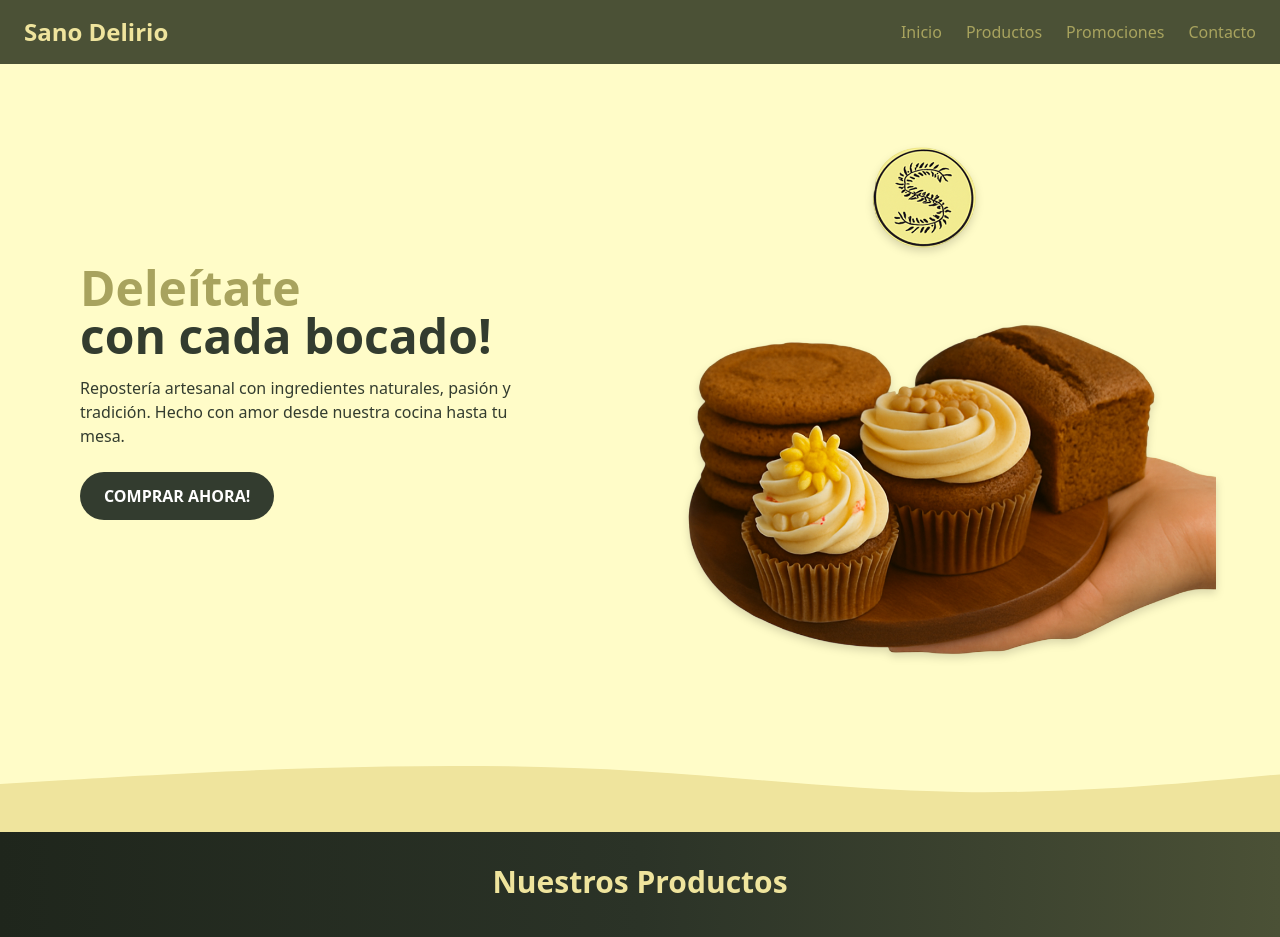
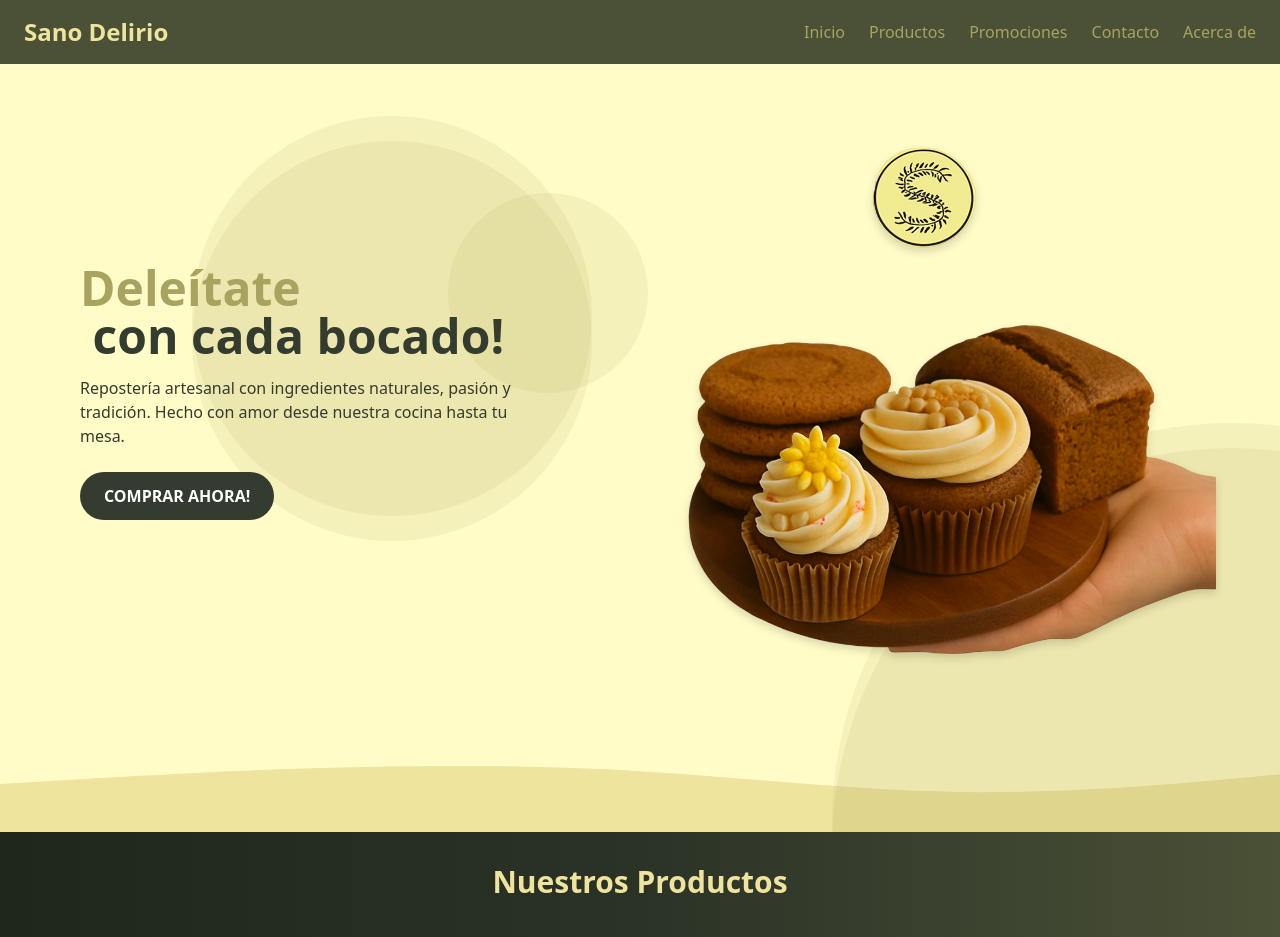
Before and after one commit to diegoabt18/reposteria, a Nuxt app: page / in a window 1280 px wide. Shown: the top 937 px of the page. Built offline with nearby package versions, Linux system fonts and the light colour scheme.

Commit message:
four commit

```diff
--- a/components/Banner.vue
+++ b/components/Banner.vue
@@ -1,33 +1,49 @@
 <template>
   <section class="bg-[#fffcc8] pt-12 overflow-hidden relative">
-    <div class="max-w-6xl mx-auto grid md:grid-cols-2 gap-8 items-center pb-16">
+    <!-- Círculos animados de fondo -->
+    <div class="circles-bg">
+      <div class="circle small"></div>
+      <div class="circle medium"></div>
+      <div class="circle large"></div>
+      <div class="circle small delay-1"></div>
+      <div class="circle medium delay-2"></div>
+    </div>
 
+    <div class="max-w-6xl mx-auto grid md:grid-cols-2 gap-8 items-center pb-16 relative z-10">
       <!-- Texto -->
       <div class="pl-4" ref="textContainer">
         <h1 class="text-5xl font-extrabold">
           <!-- Título -->
-          <span v-for="(letter, index) in titleLetters" :key="index"
+          <span
+            v-for="(letter, index) in titleLetters"
+            :key="index"
             class="letter text-[#A8A35E]"
-            :style="{ animationDelay: `${index * 0.1}s` }">
+            :style="{ animationDelay: `${index * 0.1}s` }"
+          >
             {{ letter }}
           </span>
-           <br>
-
+          <br />
           <!-- Subtítulo -->
-          <span v-for="(letter, index) in subtitleLetters" :key="index"
+          <span
+            v-for="(letter, index) in subtitleLetters"
+            :key="index"
             class="letter text-[#333C2F]"
-            :style="{ animationDelay: `${(index + titleLetters.length) * 0.1}s` }">
-            {{ letter==" " && index > 0 ? "&nbsp;" : letter }}
+            :style="{ animationDelay: `${(index + titleLetters.length) * 0.1}s` }"
+          >
+            {{ letter === ' ' ? '\u00A0' : letter }}
           </span>
         </h1>
 
         <p class="mt-4 text-[#333C2F] max-w-md" ref="description">
           Repostería artesanal con ingredientes naturales, pasión y tradición. Hecho con amor desde nuestra cocina hasta tu mesa.
         </p>
+
         <div class="mt-6">
-          <NuxtLink to="/shop"
+          <NuxtLink
+            to="/shop"
             class="inline-block bg-[#333C2F] text-[#FFFFFF] px-6 py-3 rounded-full transition-all duration-500 transform opacity-0 translate-y-10 hover:bg-[#4B5136] hover:scale-110 hover:rotate-3 font-bold animate-arrival"
-            ref="button">
+            ref="button"
+          >
             COMPRAR AHORA!
           </NuxtLink>
         </div>
@@ -42,70 +58,47 @@
     <!-- Onda decorativa inferior -->
     <div class="overflow-hidden leading-none">
       <svg viewBox="0 0 1440 320" class="w-full h-24 block" preserveAspectRatio="none">
-        <path fill="#EFE49D"
-          d="M0,160L60,149.3C120,139,240,117,360,106.7C480,96,600,96,720,117.3C840,139,960,181,1080,186.7C1200,192,1320,160,1380,144L1440,128V320H0Z" />
+        <path
+          fill="#EFE49D"
+          d="M0,160L60,149.3C120,139,240,117,360,106.7C480,96,600,96,720,117.3C840,139,960,181,1080,186.7C1200,192,1320,160,1380,144L1440,128V320H0Z"
+        />
       </svg>
     </div>
   </section>
 </template>
 
+<script setup>
+import { ref, computed, onMounted } from 'vue'
+import gsap from 'gsap'
 
-<script setup>
-import { onMounted, ref, computed } from 'vue';
-import gsap from 'gsap';
+const description = ref(null)
+const button = ref(null)
+const imageContainer = ref(null)
 
-const title1 = ref(null);
-const title2 = ref(null);
-const description = ref(null);
-const button = ref(null);
-const imageContainer = ref(null);
+// Texto
+const title = 'Deleítate'
+const subtitle = ' con cada bocado!'
 
-// Texto a animar
-const title = "Deleítate";
-const subtitle = " con cada bocado!";
-
-// Dividir el texto en letras individuales
-const titleLetters = computed(() => title.split(''));
-const subtitleLetters = computed(() => subtitle.split(''));
+const titleLetters = computed(() => title.split(''))
+const subtitleLetters = computed(() => subtitle.split(''))
 
 onMounted(() => {
-  // Animación para el título "Deleítate"
-  gsap.from(title1.value, {
-    opacity: 0,
-    y: -50,
-    duration: 1,
-    delay: 0.3,
-    ease: 'power3.out'
-  });
-
-  // Animación para el título "con cada bocado!"
-  gsap.from(title2.value, {
-    opacity: 0,
-    y: 50,
-    duration: 1,
-    delay: 0.5,
-    ease: 'power3.out'
-  });
-
-  // Animación para la descripción
   gsap.from(description.value, {
     opacity: 0,
     x: -100,
     duration: 1,
     delay: 0.7,
     ease: 'power3.out'
-  });
+  })
 
-  // Animación para el botón
   gsap.from(button.value, {
     opacity: 0,
     scale: 0.5,
     duration: 0.8,
     delay: 0.9,
     ease: 'power3.out'
-  });
+  })
 
-  // Animación para la imagen
   gsap.from(imageContainer.value, {
     opacity: 0,
     scale: 0.8,
@@ -113,10 +106,9 @@ onMounted(() => {
     duration: 1,
     delay: 1,
     ease: 'power3.out'
-  });
-});
+  })
+})
 </script>
-
 
 <style scoped>
 @keyframes letterAnimation {
@@ -145,10 +137,70 @@ onMounted(() => {
     opacity: 0;
     transform: translateY(20px);
   }
-
   100% {
     opacity: 1;
     transform: translateY(0);
   }
 }
+
+/* Fondo con círculos animados */
+.circles-bg {
+  position: absolute;
+  inset: 0;
+  z-index: 1;
+  pointer-events: none;
+}
+
+.circle {
+  position: absolute;
+  border-radius: 9999px;
+  background-color: rgba(168, 163, 94, 0.2); /* Dorado suave */
+  opacity: 0.6;
+  animation: float 20s infinite ease-in-out;
+}
+
+.circle.small {
+  width: 400px;
+  height: 400px;
+  top: 10%;
+  left: 15%;
+}
+
+.circle.medium {
+  width: 800px;
+  height: 800px;
+  top: 50%;
+  left: 65%;
+}
+
+.circle.large {
+  width: 200px;
+  height: 200px;
+  top: 20%;
+  left: 35%;
+}
+
+.delay-1 {
+  animation-delay: 5s;
+  top: 75%;
+  left: 20%;
+}
+
+.delay-2 {
+  animation-delay: 10s;
+  top: 25%;
+  left: 50%;
+}
+
+@keyframes float {
+  0% {
+    transform: translateY(0) rotate(0deg);
+  }
+  50% {
+    transform: translateY(-50px) rotate(180deg);
+  }
+  100% {
+    transform: translateY(0) rotate(360deg);
+  }
+}
 </style>
--- a/components/Header.vue
+++ b/components/Header.vue
@@ -3,10 +3,11 @@
       <div class="container mx-auto flex items-center justify-between px-6">
         <div class="text-[#EFE49D] text-2xl font-bold">Sano Delirio</div>
         <nav class="hidden md:flex space-x-6 text-[#A8A35E] font-medium">
-          <a href="#" class="hover:text-[#EFE49D]">Inicio</a>
+          <NuxtLink to="/" class="hover:text-[#EFE49D]">Inicio</NuxtLink>
           <a href="#" class="hover:text-[#EFE49D]">Productos</a>
           <a href="#" class="hover:text-[#EFE49D]">Promociones</a>
           <a href="#" class="hover:text-[#EFE49D]">Contacto</a>
+          <NuxtLink to="/about" class="hover:underline">Acerca de</NuxtLink>
         </nav>
         <button class="md:hidden text-[#EFE49D]" @click="toggleMenu">
           <svg xmlns="http://www.w3.org/2000/svg" class="h-6 w-6" fill="none" viewBox="0 0 24 24" stroke="currentColor">
@@ -22,6 +23,7 @@
         <a href="#" class="block hover:text-[#EFE49D]">Productos</a>
         <a href="#" class="block hover:text-[#EFE49D]">Promociones</a>
         <a href="#" class="block hover:text-[#EFE49D]">Contacto</a>
+        <NuxtLink to="/about" class="hover:underline">Acerca de</NuxtLink>
       </div>
     </header>
   </template>
--- a/package.json
+++ b/package.json
@@ -16,6 +16,7 @@
     "nuxt": "^3.16.2",
     "tailwindcss": "^4.1.4",
     "vue": "^3.5.13",
-    "vue-router": "^4.5.0"
+    "vue-router": "^4.5.0",
+    "vue3-carousel-3d": "^1.0.4"
   }
 }
--- /dev/null
+++ b/pages/about.vue
@@ -0,0 +1,106 @@
+<template>
+    <div>
+      <Header />
+      <section class="bg-gradient-to-r from-[#1f261c] via-[#2b3327] to-[#4B5136] text-white font-sans pt-16 pb-32 px-6 relative overflow-hidden">
+        <div class="max-w-7xl mx-auto text-center">
+          <h2 class="text-4xl font-extrabold text-[#EFE49D] mb-12">Acerca de Nosotros</h2>
+
+          <!-- Sección Misión y Visión -->
+          <div class="grid md:grid-cols-2 gap-12 mb-20">
+            <div class="bg-[#333C2F] rounded-2xl shadow-lg p-8 group hover:scale-105 hover:shadow-xl hover:bg-[#3c4635] transition">
+              <h3 class="text-2xl font-semibold text-[#EFE49D] mb-4 group-hover:text-white">Misión</h3>
+              <p class="text-lg leading-relaxed text-white group-hover:text-[#EFE49D]">
+                Ofrecer productos de repostería artesanal elaborados con ingredientes naturales, brindando una experiencia auténtica, saludable y deliciosa a nuestros clientes.
+              </p>
+            </div>
+            <div class="bg-[#333C2F] rounded-2xl shadow-lg p-8 group hover:scale-105 hover:shadow-xl hover:bg-[#3c4635] transition">
+              <h3 class="text-2xl font-semibold text-[#EFE49D] mb-4 group-hover:text-white">Visión</h3>
+              <p class="text-lg leading-relaxed text-white group-hover:text-[#EFE49D]">
+                Ser una referencia en repostería saludable y artesanal, reconocida por nuestra calidad, innovación y compromiso con el bienestar de nuestros clientes.
+              </p>
+            </div>
+          </div>
+
+          <!-- Carrusel de Valores -->
+          <h3 class="text-3xl font-extrabold text-[#EFE49D] mb-10">Nuestros Valores</h3>
+          <Carousel3d :autoplay="true" :autoplay-timeout="3000" :display="3" :controls-visible="false" :width="400" :height="220" class="mb-20">
+            <Slide v-for="(value, index) in valuesArray" :key="index">
+              <div class="bg-[#333C2F] rounded-2xl shadow-lg p-6 mx-4 transition transform hover:scale-105 hover:shadow-xl hover:bg-[#3c4635] group">
+                <p class="text-lg leading-relaxed text-white group-hover:text-[#EFE49D]">{{ value }}</p>
+              </div>
+            </Slide>
+          </Carousel3d>
+
+          <!-- Historia -->
+          <div class="max-w-3xl mx-auto">
+            <h3 class="text-3xl font-extrabold text-[#EFE49D] mb-6">Nuestra Historia</h3>
+            <p class="text-lg leading-relaxed text-white">
+              Nacimos de una cocina familiar llena de aromas y cariño. Lo que empezó como un pequeño sueño se convirtió en una repostería que celebra la tradición y la innovación en cada receta.
+            </p>
+          </div>
+
+          <!-- Círculos animados en el fondo -->
+          <div class="absolute inset-0 pointer-events-none">
+            <div
+              v-for="circle in circles"
+              :key="circle.id"
+              :style="{
+                top: circle.top,
+                left: circle.left,
+                width: circle.size,
+                height: circle.size,
+                animationDuration: circle.duration
+              }"
+              class="absolute rounded-full bg-[#EFE49D]/20 animate-pulse blur-lg"
+            ></div>
+          </div>
+        </div>
+      </section>
+      <Footer />
+    </div>
+  </template>
+
+  <script setup>
+  import Header from '@/components/Header.vue'
+  import Footer from '@/components/Footer.vue'
+  import { Carousel3d, Slide } from 'vue3-carousel-3d'
+  import 'vue3-carousel-3d/dist/index.css'
+
+  const valuesArray = [
+    'Pasión por lo que hacemos',
+    'Autenticidad en cada receta',
+    'Calidad artesanal garantizada',
+    'Respeto por los ingredientes',
+    'Compromiso con el medio ambiente',
+    'Amor por nuestros clientes'
+  ]
+
+  // Animación de círculos de fondo
+  const circles = Array.from({ length: 12 }, (_, i) => ({
+    id: i,
+    top: `${Math.random() * 100}%`,
+    left: `${Math.random() * 100}%`,
+    size: `${40 + Math.random() * 80}px`,
+    duration: `${6 + Math.random() * 6}s`
+  }))
+  </script>
+
+  <style scoped>
+  @keyframes pulse {
+    0%, 100% {
+      transform: scale(1);
+      opacity: 0.3;
+    }
+    50% {
+      transform: scale(1.3);
+      opacity: 0.5;
+    }
+  }
+  .animate-pulse {
+    animation: pulse infinite ease-in-out;
+  }
+
+  body {
+    font-family: 'Quicksand', sans-serif;
+  }
+  </style>
```
Also changed, not shown: 1 other file (tests, documents, lock files or other folders).
